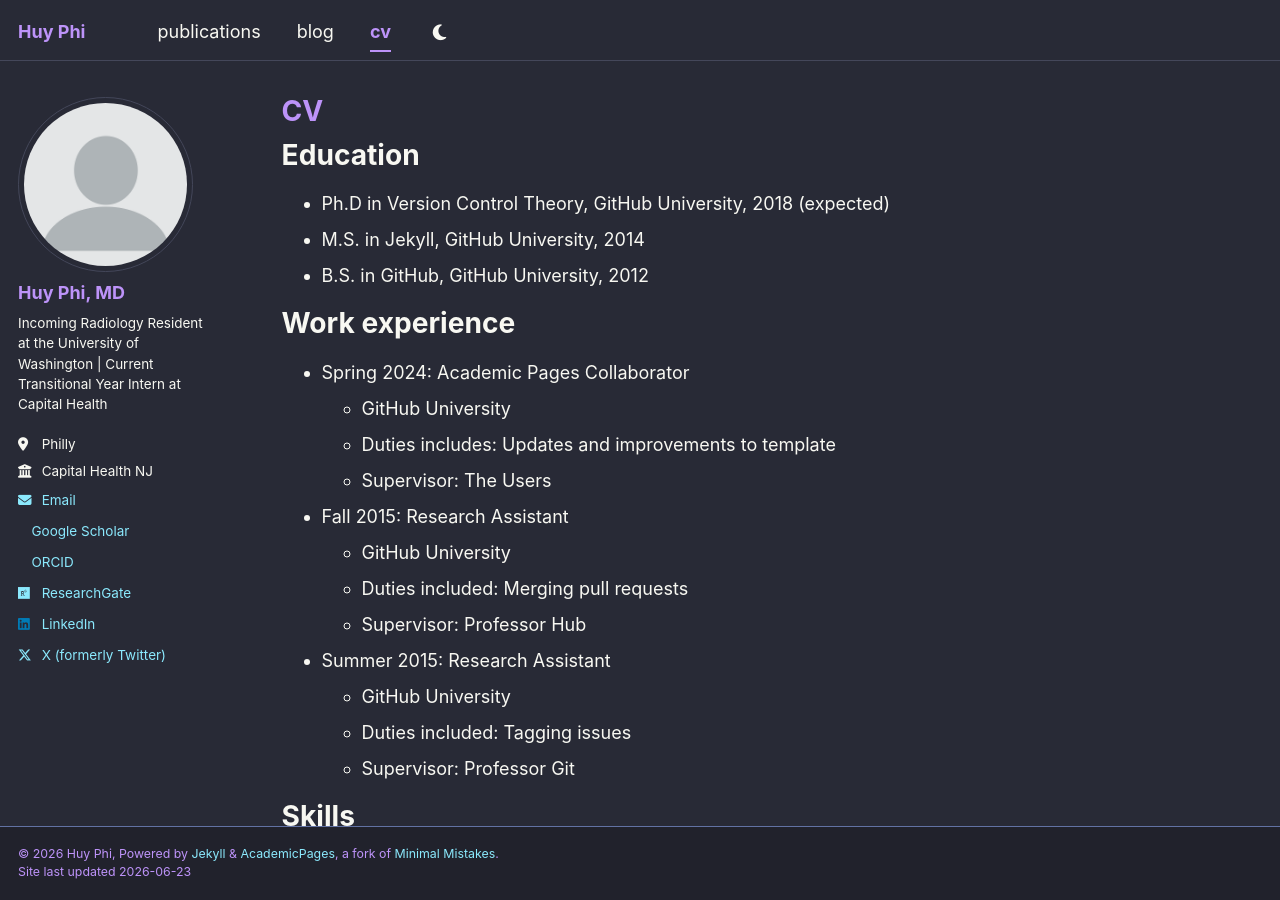
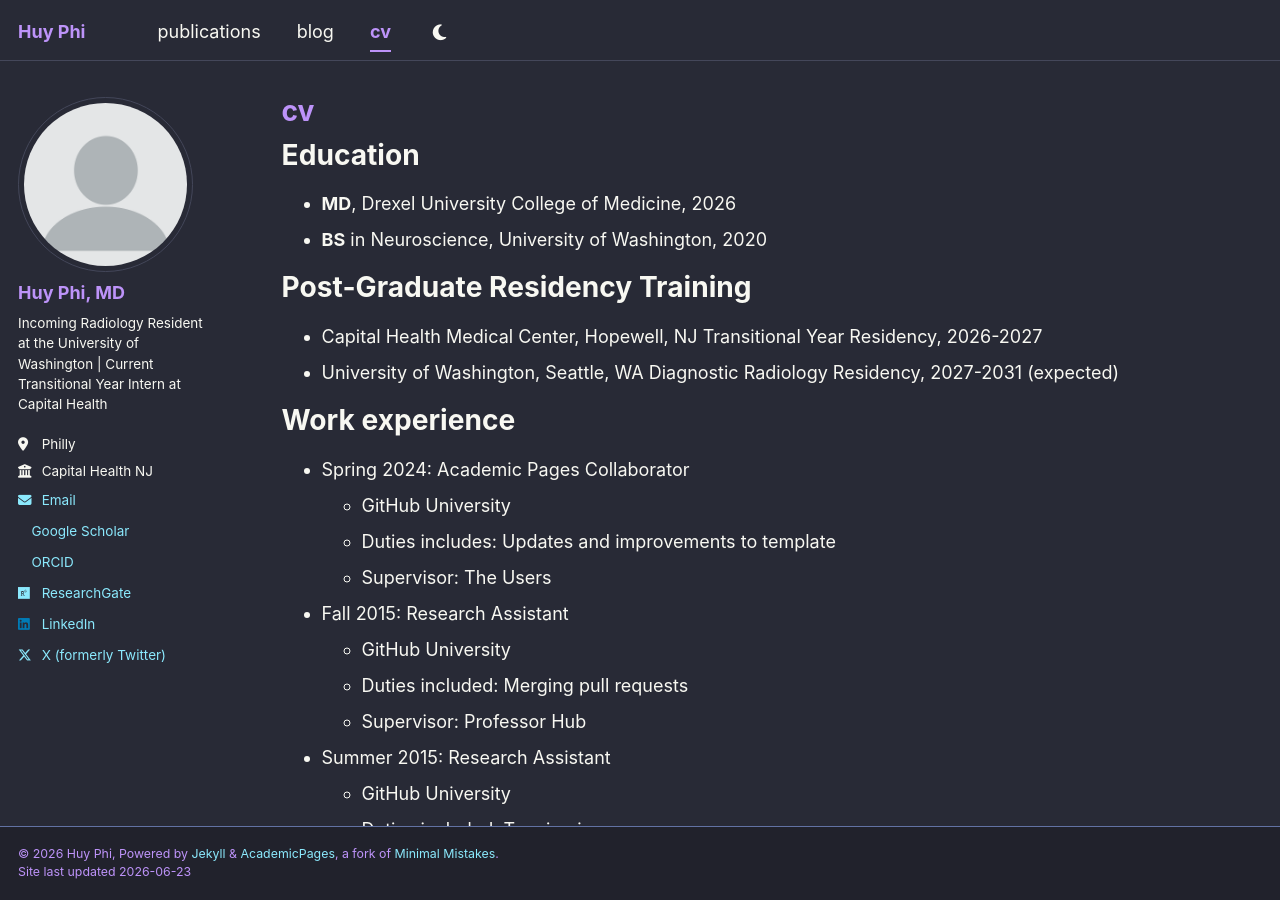
Before and after one commit to huyphi/huyphi.github.io, a Jekyll site: the page built from _pages/cv.md, in a window 1280 px wide and 900 px high. Built offline with Jekyll 4.4.1, drawn with Linux system fonts in a browser that asks for light colours; a style sheet for code colours, icons or effects is not loaded.

Commit message:
Update cv.md

```diff
--- a/_pages/cv.md
+++ b/_pages/cv.md
@@ -1,6 +1,6 @@
 ---
 layout: archive
-title: "CV"
+title: "cv"
 permalink: /cv/
 author_profile: true
 redirect_from:
@@ -11,9 +11,15 @@ redirect_from:
 
 Education
 ======
-* Ph.D in Version Control Theory, GitHub University, 2018 (expected)
-* M.S. in Jekyll, GitHub University, 2014
-* B.S. in GitHub, GitHub University, 2012
+* **MD**, Drexel University College of Medicine, 2026
+* **BS** in Neuroscience, University of Washington, 2020
+
+Post-Graduate Residency Training
+======
+* Capital Health Medical Center, Hopewell, NJ
+  Transitional Year Residency, 2026-2027
+* University of Washington, Seattle, WA
+  Diagnostic Radiology Residency, 2027-2031 (expected)
 
 Work experience
 ======
```
